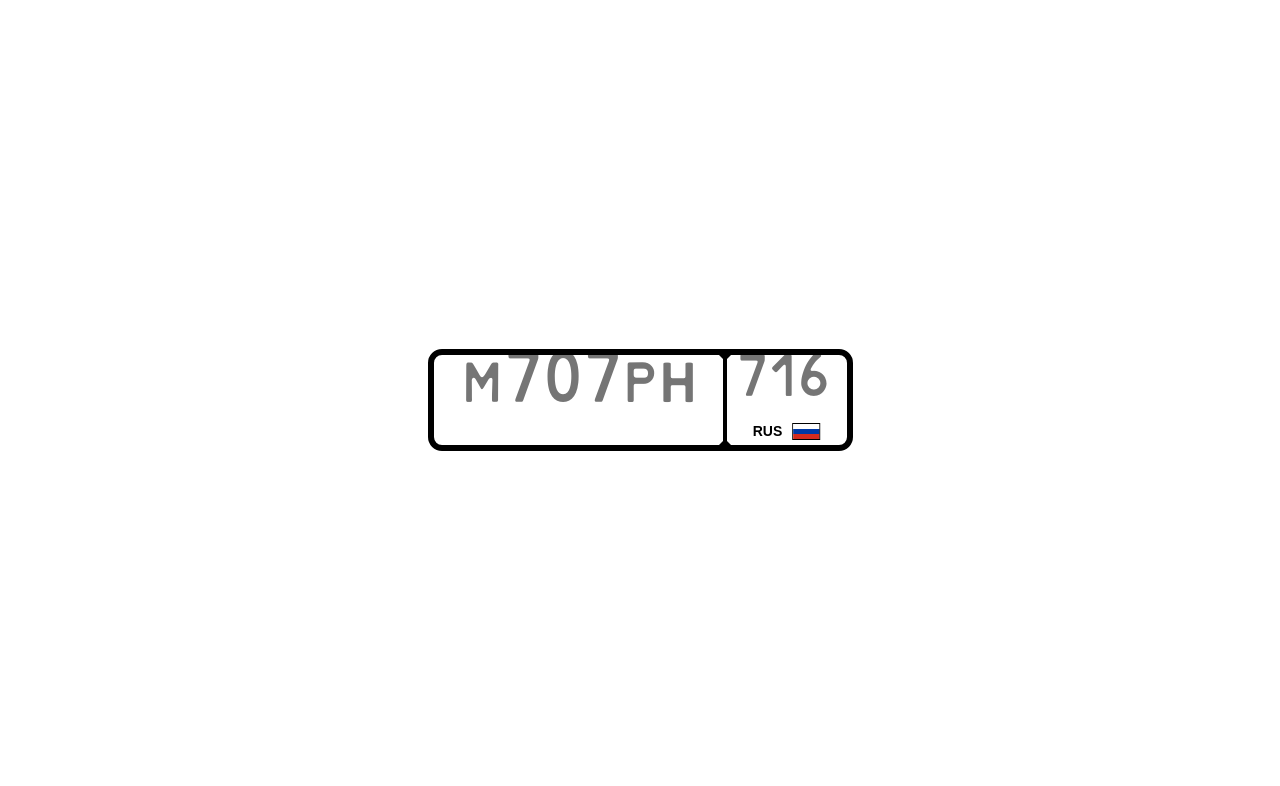
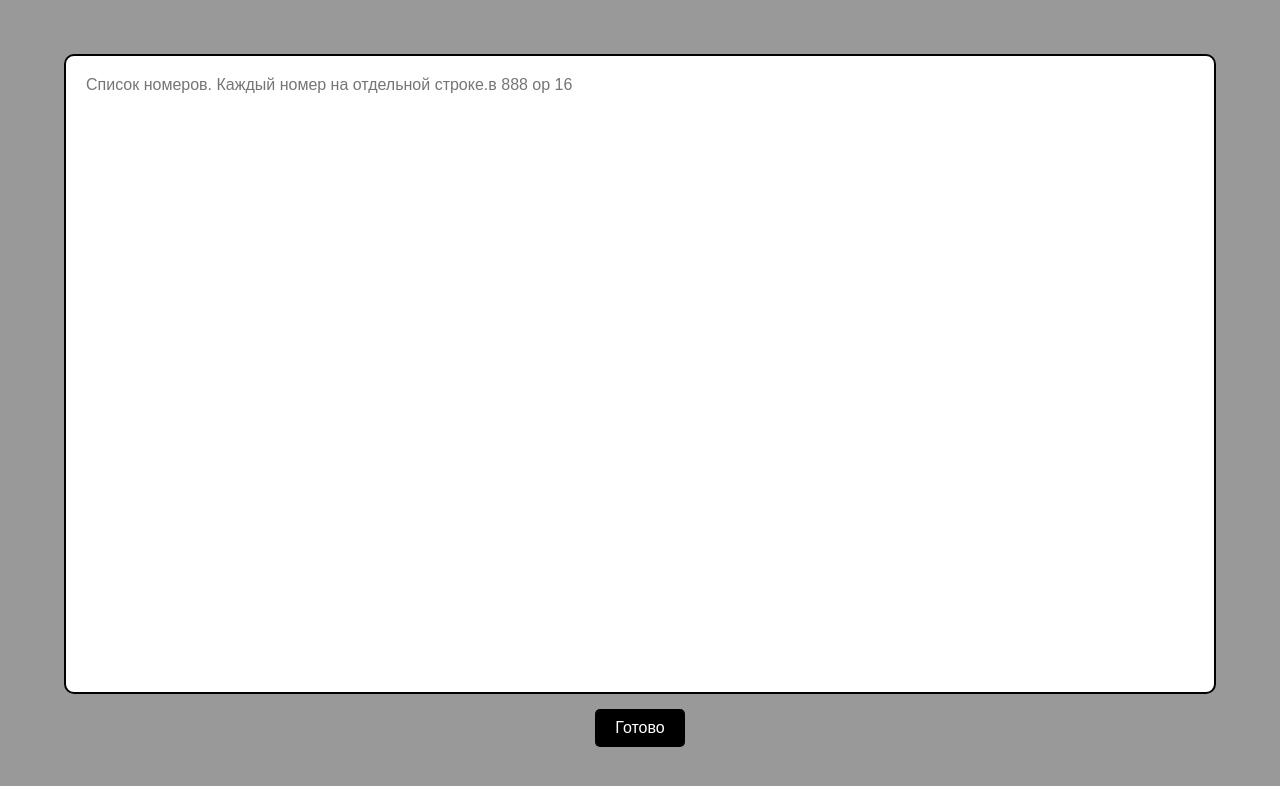
Before and after one commit to TruwerM5/state-number-app, a Vue app: page / in a window 1280 px wide. Shown: the top 786 px of the page. Built offline with nearby package versions, Linux system fonts and the light colour scheme.

Commit message:
feat: redeploy

```diff
--- a/src/App.vue
+++ b/src/App.vue
@@ -1,22 +1,111 @@
 <script setup lang="ts">
+import { ref } from 'vue';
 import NumberForm from './components/NumberForm.vue';
+/*
+в 888 ор 16
+а 009 уе 716
+а 050 ао 16
+у 716 рр 716
+р 716 ак 716
+у 716 во 716
+у 001 нм 116
+у 001 во 116
+к 001 ас 716
+р 999 но 116
+о 999 рс 116
+у 999 нт 116
+в 999 хс 716
+в 999 рх 716
+е 999 на 716
+т 888 тр 116
+у 888 мо 116
+в 888 хм 716
+т 777 мр 116
+а 777 ме 116
+в 555 тр 116
+р 444 ме 116
+е 444 тс 716
+*/
+const textareaModel = ref('');
+const isTextareaOpened = ref(true);
+const numbers = ref<string[]>([]);
+
+function fillData () {
+  if(textareaModel.value.length === 0) {
+    return;
+  }
+  numbers.value = textareaModel.value.split('\n');
+  isTextareaOpened.value = false;
+}
+
 </script>
 
 <template>
-  <NumberForm />
+  <div class="wrapper">
+    <div v-if="isTextareaOpened" class="textarea-wrapper">
+      <textarea
+        v-model="textareaModel"
+        name="data"
+        id="data"
+        class="textarea"
+        placeholder="Список номеров. Каждый номер на отдельной строке.в 888 ор 16"
+      ></textarea>
+      <button @click="fillData" class="apply-button">Готово</button>
+    </div>
+    <div class="numbers">
+      <NumberForm v-for="number in numbers" :key="number" :number="number" />
+    </div>
+
+  </div>
 </template>
 
-<style scoped>
-.logo {
-  height: 6em;
-  padding: 1.5em;
-  will-change: filter;
-  transition: filter 300ms;
-}
-.logo:hover {
-  filter: drop-shadow(0 0 2em #646cffaa);
-}
-.logo.vue:hover {
-  filter: drop-shadow(0 0 2em #42b883aa);
-}
+<style scoped lang="sass">
+.wrapper
+  width: 100%
+
+.textarea-wrapper
+  position: fixed
+  inset: 0
+  width: 100vw
+  height: 100vh
+  display: flex
+  flex-direction: column
+  gap: 15px
+  justify-content: center
+  align-items: center
+  background-color: rgba(0, 0, 0, 0.4)
+  backdrop-filter: blur(10px)
+  z-index: 10
+
+.textarea
+  display: block
+  height: 80%
+  width: 90%
+  font-size: 16px
+  padding: 20px
+  font-family: sans-serif
+  resize: none
+  border: 2px solid #000
+  border-radius: 10px
+
+.numbers
+  padding: 30px 0
+  display: grid
+  grid-template-columns: 1fr
+  justify-content: center
+  align-items: center
+  gap: 20px
+  @media screen and (min-width: 960px)
+    grid-template-columns: 1fr 1fr
+  @media screen and (min-width: 1568px)
+    grid-template-columns: 1fr 1fr 1fr
+
+.apply-button
+  padding: 10px 20px
+  color: #fff
+  background-color: #000
+  border: none
+  font-size: 16px
+  border-radius: 5px
+  cursor: pointer
 </style>
--- a/src/assets/styles/main.sass
+++ b/src/assets/styles/main.sass
@@ -20,17 +20,9 @@ body
     min-height: 100vh
 
 #app
-    height: 100vh
     display: flex
     align-items: center
     padding: 0 10px
-
-#__nuxt
-    min-height: 100vh
-    height: 100%
-    display: flex
-    flex-direction: column
-    justify-content: space-between
 
 a,span,button,img,input,li
     display: block
--- a/src/components/NumberForm.vue
+++ b/src/components/NumberForm.vue
@@ -1,133 +1,50 @@
 
 <script lang="ts" setup>
-import { ref, reactive } from 'vue';
+import { computed } from 'vue';
 // @ts-ignore
 import Flag from './Flag.vue';
-const region_input = ref<any>();
-const id_input = ref<any>();
-const error_message = ref('');
 
-const state = reactive({
-    id_value: '',
-    region_value: '',
-    numbers: '',
-    characters: '',
-    allowed_characters: 'АВЕКМНОРСТУХ1234567890'
+const props = defineProps<{
+    number: string;
+}>();
+
+const getFirstSymbol = computed(() => {
+    return props.number.length ? props.number[0].toUpperCase() : null;
+});
+
+const getNumbers = computed(() => {
+    return props.number.slice(2, 5).toUpperCase();
+});
+
+const getLastSymbols = computed(() => {
+    return props.number.slice(6, 8).toUpperCase();
+});
+
+const getRegion = computed(() => {
+    return props.number.slice(9).toUpperCase();
 });
 
 
 
-function uppercaseNumberId() {
-    state.id_value = state.id_value.toUpperCase();
-}
-
-function onKeyUp () {
-    // let value = e.target.value.toUpperCase();
-    uppercaseNumberId();
-
-    let filtered_2 = [];
-    let filtered = state.id_value.split('')
-    .filter(char => {
-        if(state.allowed_characters.includes(char)) {
-            return true
-        } else {
-            error_message.value = 'Введен неверный символ. Разрешены следующие символы АВЕКМНОРСТУХ1234567890'
-            return false;
-        }
-
-    })
-    // .filter(char => {
-    //     if(
-    //     (symbols.includes(char[0]) || !char[0]) &&
-    //     () &&
-    //     (Number(char[2]) || !char[2]) &&
-    //     (Number(char[3] || !char[3])) &&
-    //     (symbols.includes(char[4]) || !char[4]) &&
-    //     (symbols.includes(char[5]) || !char[5])
-    //     ){
-
-    //         return true;
-    //     } else {
-    //         console.log('Dismatch',numberStore.id_value.length < 2);
-    //         console.log(char[1])
-    //         return false;
-    //     }
-
-    // })
-
-    if(filtered.length > 0) {
-        if(!Number(filtered[0]) && typeof filtered[0] == 'string' && Number(filtered[0]) != 0) {
-            filtered_2.push(filtered[0]);
-        }
-        if(filtered.length > 1) {
-            if(Number(filtered[1]) > -1) {
-                filtered_2.push(filtered[1])
-            }
-            if(filtered.length > 2) {
-                if(Number(filtered[2]) > -1) {
-                    filtered_2.push(filtered[2]);
-                }
-                if(filtered.length > 3) {
-                    if(Number(filtered[3]) > -1) {
-                        filtered_2.push(filtered[3])
-                    }
-                    if(filtered.length > 4) {
-                        if(!Number(filtered[4]) && typeof filtered[4] == 'string' && Number(filtered[4]) != 0) {
-                            filtered_2.push(filtered[4])
-                        }
-                        if(filtered.length > 5) {
-                            if(!Number(filtered[5]) && typeof filtered[5] == 'string' && Number(filtered[5]) != 0) {
-                            filtered_2.push(filtered[5])
-                            }
-                        }
-                    }
-                }
-            }
-        }
-    }
-
-    filtered = filtered_2;
-    state.id_value = filtered_2.join('');
-    if(state.id_value.length == 6) {
-        region_input.value.focus();
-    }
-
-
-}
-
-
-function onRegionKeyUp() {
-    let filtered = state.region_value
-    .split('')
-    .filter(char => Number(char) > -1)
-    .join('');
-    state.region_value = filtered;
-}
-
 
 </script>
 <template>
-    <div class="car-number-form" @click="id_input.focus()">
-
+    <div class="car-number-form">
         <div class="car-number-form__id">
-            <input type="text" name="number_id" id="number_id"
-            maxlength="6" minlength="6"
-            placeholder="М707РН"
-            class="car-number-form__input car-number-form__id-input"
-            v-model="state.id_value"
-            @keyup="onKeyUp"
-            ref="id_input"
-            pattern="[АВЕКМНОРСТУХ1234567890]*">
+           <span class="symbol">
+            {{ getFirstSymbol }}
+           </span>
+           <span class="symbol">
+            {{ getNumbers }}
+           </span>
+           <span class="symbol">
+            {{ getLastSymbols }}
+           </span>
         </div>
         <div class="car-number-form__region">
-            <input type="text" name="number_region" id="number_region"
-            minlength="2" maxlength="3"
-            placeholder="716"
-            v-model="state.region_value"
-            ref="region_input"
-            class="car-number-form__input car-number-form__region-input"
-            style="top: 25px;"
-            @keyup="onRegionKeyUp">
+            <span class="symbol">
+                {{ getRegion }}
+            </span>
             <div class="car-number-form__region-bottom">
                 <span class="car-number-form__region-text">
                     RUS
@@ -147,19 +64,10 @@ function onRegionKeyUp() {
     border: 6px solid #000
     width: 100%
     border-radius: 14px
-    max-width: 425px
+    max-width: 450px
     margin: 0 auto
+    max-height: 100px
     font-family: RoadNumbers
-    // &::before,
-    // &::after
-    //     position: absolute
-    //     top: 50%
-    //     transform: translateY(-50%)
-    //     content: ""
-    //     width: 5px
-    //     height: 5px
-    //     border-radius: 50%
-    //     border: 2px solid #000
     &::before
         left: 5px
     &::after
@@ -167,45 +75,33 @@ function onRegionKeyUp() {
     &__input
         border-radius: 8px
         text-align: center
-        letter-spacing: 2px
-        font-family: RoadNumbers, sans-serif
         letter-spacing: 6px
     &__id
         position: relative
-        height: 90px
-    &__input
-        position: absolute
-        top: -13px
+        height: 100%
+        display: flex
+        font-size: 75px
+        align-items: center
+        justify-content: center
+        letter-spacing: 6px
         height: 80px
-        z-index: 0
-        z-index: -1
-    &__id-input
-        padding-block: 5px
-        padding-left: 10px
-        font-size: 80px
+        @media screen and (min-width: 1568px)
+            font-size: 80px
+            letter-spacing: 8px
+            padding-bottom: 10px
     &__region
         position: relative
+        display: flex
+        align-items: center
+        justify-content: center
         border-left: 4px solid #000
-        font-family: sans-serif
+        font-family: RoadNumbers
         line-height: 1.8
-        &::before,
-        &::after
-            position: absolute
-            display: block
-            content: ""
-            left: -2px
-            transform: translateX(-50%)
-            width: 0
-            height: 0
-            border-left: 6px solid transparent
-            border-right: 6px solid transparent
-        &::before
-            top: 0
-            border-top: 6px solid black
-        &::after
-            bottom: 0
-            border-bottom: 6px solid black
-
+        font-size: 55px
+        height: 80px
+        padding-bottom: 40px
+        .symbol
+            letter-spacing: 4px
     &__region-input
         display: block
         position: absolute
```
Also changed, not shown: 11 other files (tests, documents, lock files or other folders).
